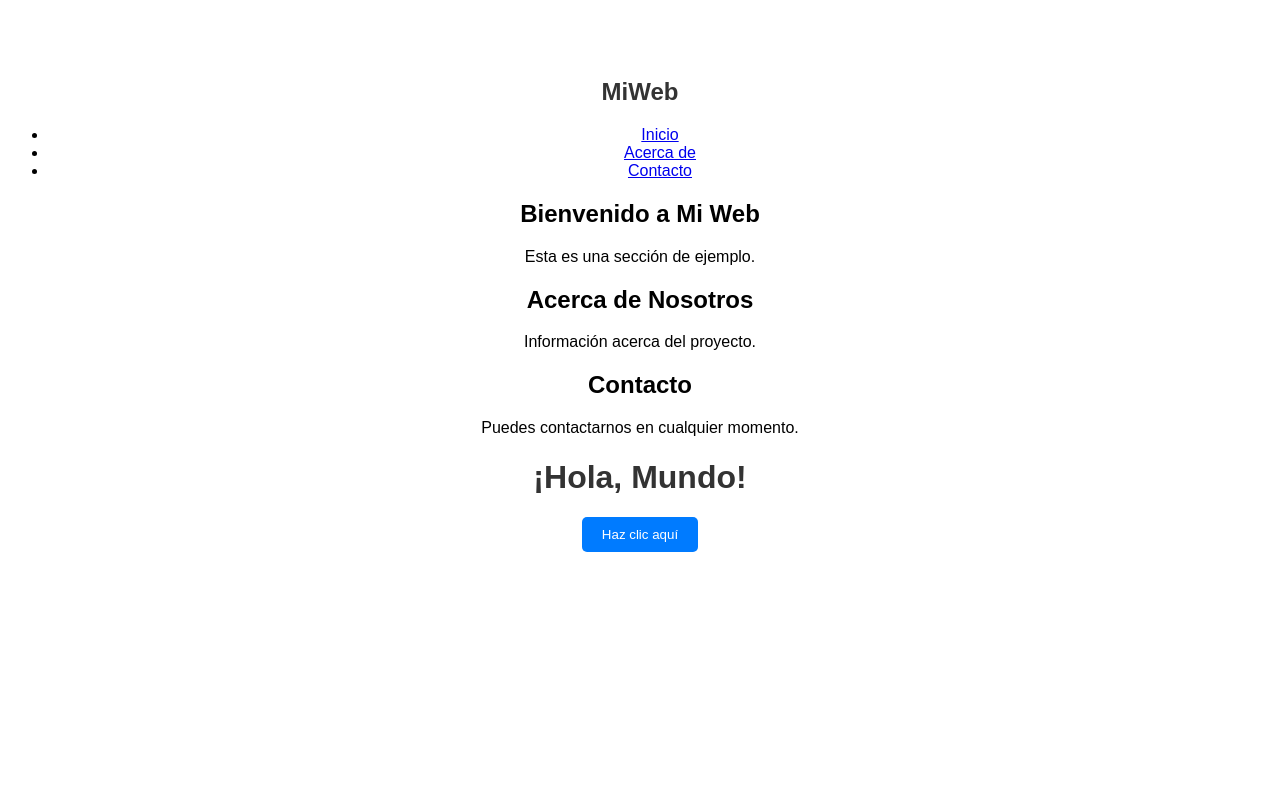
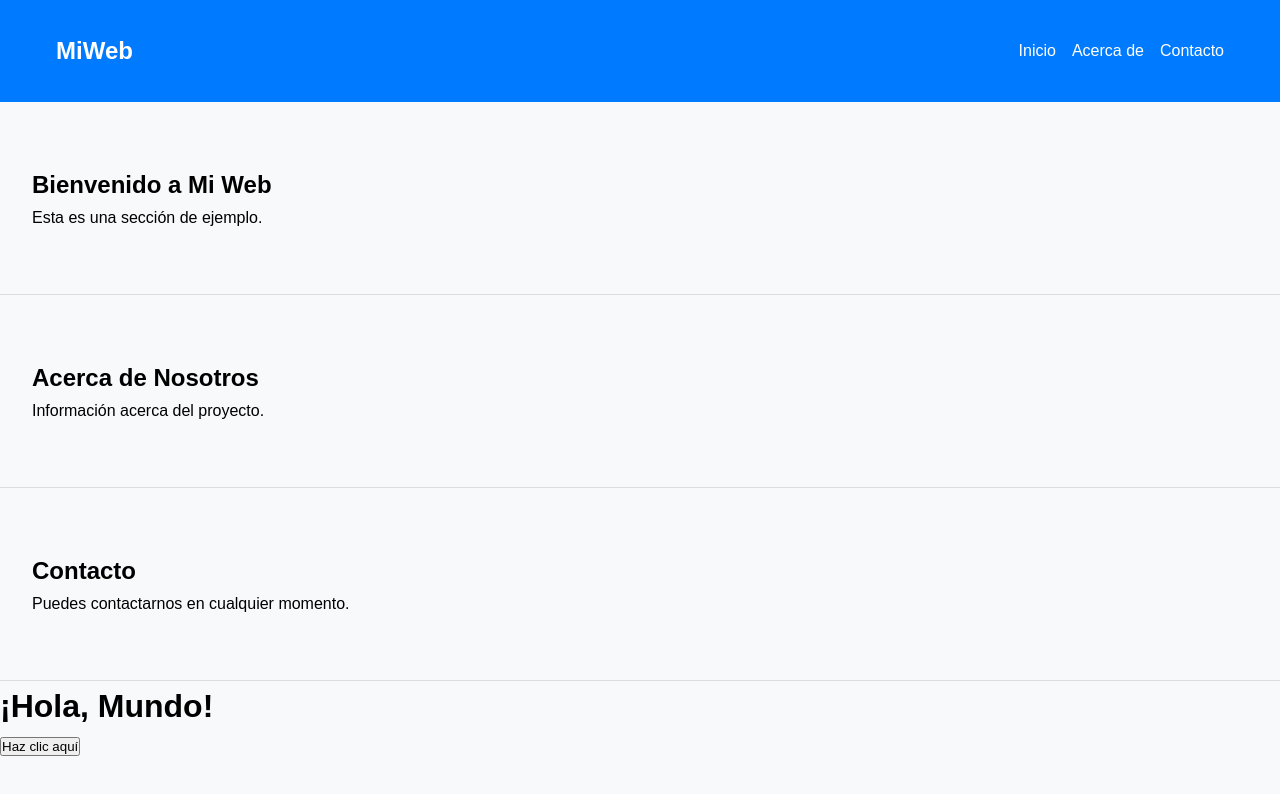
Before and after one commit to JaviS9/my-first-web, a plain HTML site: page index.html in a window 1280 px wide. Drawn offline with Linux system fonts and the light colour scheme.

Commit message:
js and css configured for top bar

```diff
--- a/script.js
+++ b/script.js
@@ -1,3 +1,8 @@
-function saludar() {
-    alert('¡Hola desde JavaScript!');
-  }
+document.querySelectorAll('a[href^="#"]').forEach(anchor => {
+  anchor.addEventListener('click', function(e) {
+    e.preventDefault();
+    document.querySelector(this.getAttribute('href')).scrollIntoView({
+      behavior: 'smooth'
+    });
+  });
+});
--- a/style.css
+++ b/style.css
@@ -1,20 +1,62 @@
+/* Reset básico */
+* {
+  margin: 0;
+  padding: 0;
+  box-sizing: border-box;
+}
+
 body {
   font-family: 'Arial', sans-serif;
-    text-align: center;
-    padding-top: 50px;
+  line-height: 1.6;
+  background-color: #f8f9fa;
 }
 
-  h1 {
-    color: #333;
+.container {
+  display: flex;
+  justify-content: space-between;
+  align-items: center;
+  max-width: 1200px;
+  margin: 0 auto;
+  padding: 1rem;
 }
-  button {
-    padding: 10px 20px;
+
+/* Top-bar */
+.top-bar {
   background-color: #007bff;
   color: white;
-    border: none;
-    cursor: pointer;
-    border-radius: 5px;
+  padding: 1rem 0;
+  position: sticky;
+  top: 0;
+  z-index: 1000;
 }
-  button:hover {
-    background-color: #0056b3;
+
+.logo {
+  font-size: 1.5rem;
+  font-weight: bold;
 }
+
+.nav-links {
+  list-style: none;
+  display: flex;
+}
+
+.nav-links li {
+  margin-left: 1rem;
+}
+
+.nav-links a {
+  text-decoration: none;
+  color: white;
+  font-weight: 500;
+  transition: color 0.3s ease;
+}
+
+.nav-links a:hover {
+  color: #ffdd57;
+}
+
+/* Secciones */
+section {
+  padding: 4rem 2rem;
+  border-bottom: 1px solid #ddd;
+}
```
Lines whose indentation alone changed are shown as unchanged.
